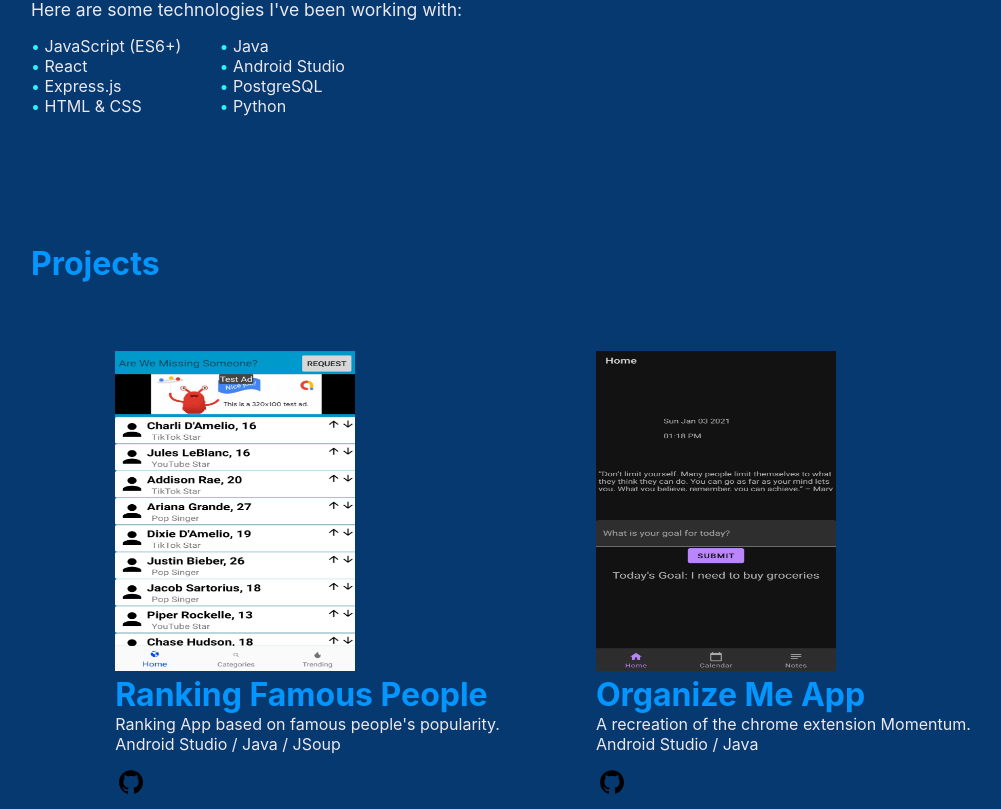
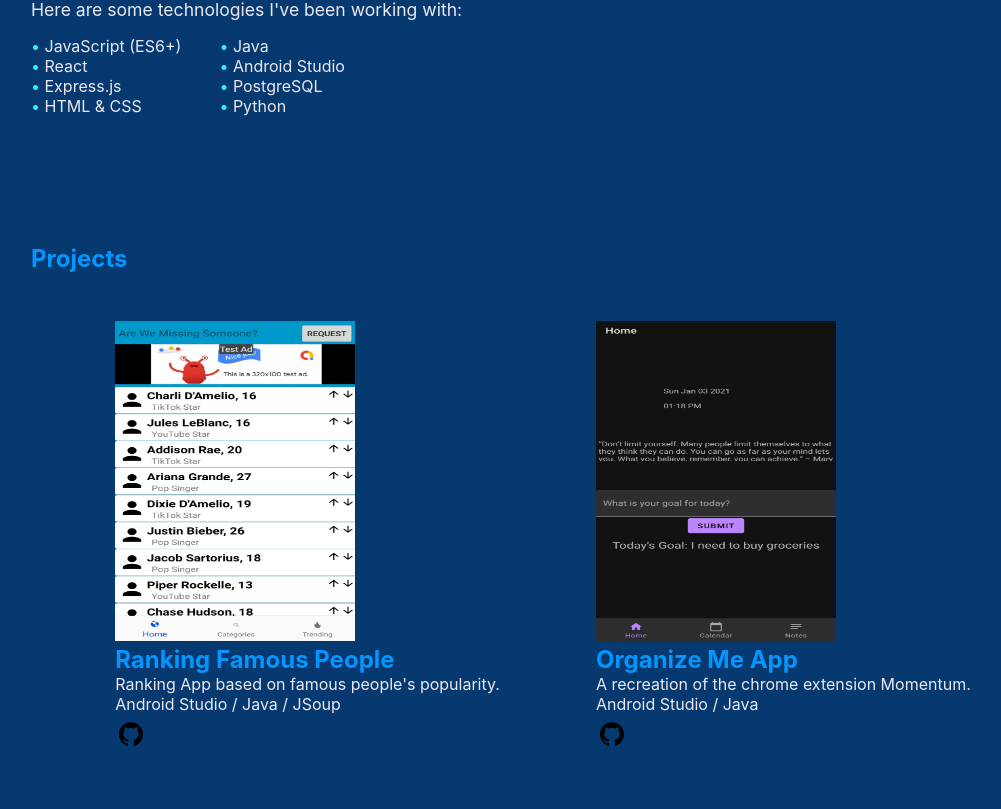
Before and after one commit to JorgeLFigueroa/jorgefigueroa.com-v1, a React (Create React App) app: page / in a window 1280 px wide. Shown: the part 1011-1820 px from the top of the page, without its empty margins (97-1098 px from the left). Built offline with nearby package versions, Linux system fonts and the light colour scheme.

Commit message:
Fixed title bug in ProjectCard.js

```diff
--- a/src/Components/Icons.js
+++ b/src/Components/Icons.js
@@ -19,7 +19,7 @@
 }
 
 const IconsContainer = styled.div`
-  margin-top: 1rem;
+  margin-top: .5rem;
   align-items: center;
   ul li {
     display: inline;
--- a/src/Components/ProjectCard.js
+++ b/src/Components/ProjectCard.js
@@ -60,10 +60,11 @@
   }
   @media only screen and (max-width: 600px) {
     h1 {
-        font-size: 10px;
+        color: #0496ff;
+        font-size: 11px;
     }
     p {
-        font-size: 7px;
+        font-size: 8px;
     }
   }
 `;
--- a/src/Components/Projects.js
+++ b/src/Components/Projects.js
@@ -31,12 +31,15 @@
 }
 
 const ProjectsContainer = styled.div`
-  h1 {
+  padding-top: 7rem;
+  color: #0496ff;
+  padding-bottom: 20px;
+  /* h1 {
     padding-top: 7rem;
     font-size: 2rem;
     padding-bottom: 20px;
     color: #0496ff;
-  }
+  } */
 `;
 
 const ProjectCards = styled.div`
```
Also changed, not shown: 1 other file (tests, documents, lock files or other folders).
